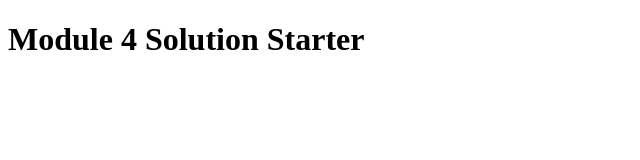
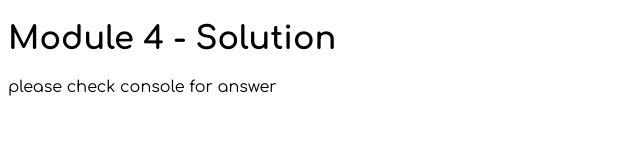
Before and after one commit to MJDV24/coursera-module4-solution, a plain HTML site: page index.html in a window 1280 px wide. Shown: the whole page, without its empty margins (0-640 px from the left). Drawn offline with Linux system fonts and the light colour scheme.

Commit message:
solution

```diff
--- a/index.html
+++ b/index.html
@@ -1,16 +1,28 @@
 <!DOCTYPE html>
 <html>
   <head>
-  <meta charset="utf-8">
-  <title>Module 4 Solution Starter</title>
+    <meta charset="utf-8" />
+    <title>Module 4 - Solution</title>
     <script>
       var names = []; // DO NOT REMOVE
     </script>
     <script src="SpeakHello.js"></script>
     <script src="SpeakGoodBye.js"></script>
     <script src="script.js"></script>
+    <link rel="preconnect" href="https://fonts.googleapis.com" />
+    <link rel="preconnect" href="https://fonts.gstatic.com" crossorigin />
+    <link
+      href="https://fonts.googleapis.com/css2?family=Comfortaa:wght@300..700&family=Outfit:wght@100..900&display=swap"
+      rel="stylesheet"
+    />
+    <style>
+      body {
+        font-family: "Comfortaa", sans-serif;
+      }
+    </style>
   </head>
   <body>
-  <h1>Module 4 Solution Starter</h1>
+    <h1>Module 4 - Solution</h1>
+    <p>please check console for answer</p>
   </body>
 </html>
```
Lines whose indentation alone changed are shown as unchanged.
